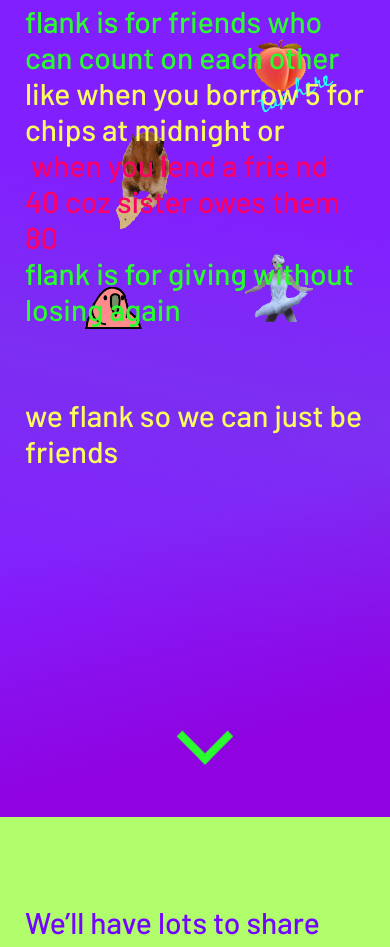
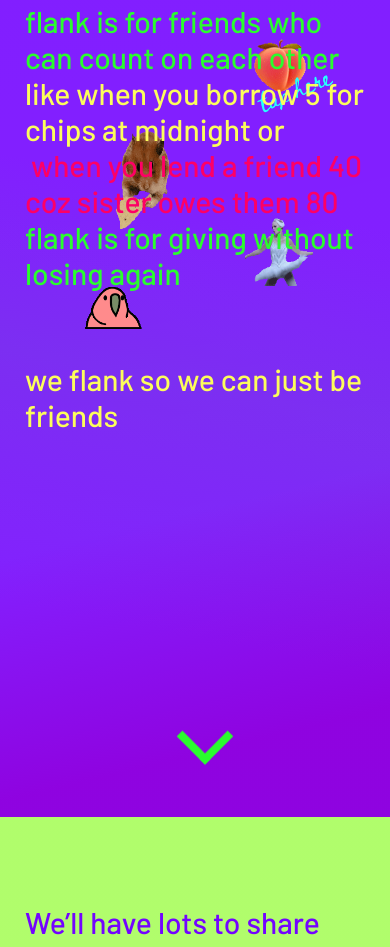
Before and after one commit to mhdalmajid/flank2, a website: page src/html/index.html in a window 390 px wide. Shown: the part 1715-2662 px from the top of the page. Drawn offline with Linux system fonts and the light colour scheme; files that its build step writes are made by us from their sources; a script that the page names is missing; files whose address does not match are found by name.

Commit message:
hide desktop layout in small screen

```diff
--- a/public/assets/css/style.css
+++ b/public/assets/css/style.css
@@ -353,7 +353,7 @@ body {
 .text-center {
   text-align: center; }
 
-@media (max-width: 414px) {
+@media (max-width: 414.9px) {
   .desktop {
     display: none; } }
 
--- a/src/html/index.html
+++ b/src/html/index.html
@@ -118,7 +118,7 @@
         <img class="p2_img" src="assets/images/giphy-6--unscreen.gif" alt="giphy-6" />
       </p>
       <p class="p3">
-        when you lend a frie nd 40 coz sister owes them 80
+        when you lend a friend 40 coz sister owes them 80
         <img class="p3_img" src="assets/images/bouncing-parrot.gif" alt="bouncing-parrot" />
       </p>
       <p class="p4">
--- a/src/scss/layout/desktop.scss
+++ b/src/scss/layout/desktop.scss
@@ -1,4 +1,4 @@
-@media (max-width: 414px) {
+@media (max-width: 414.9px) {
   .desktop {
     display: none;
   }
```
Also changed, not shown: public/index.html (+1 -1 lines).
